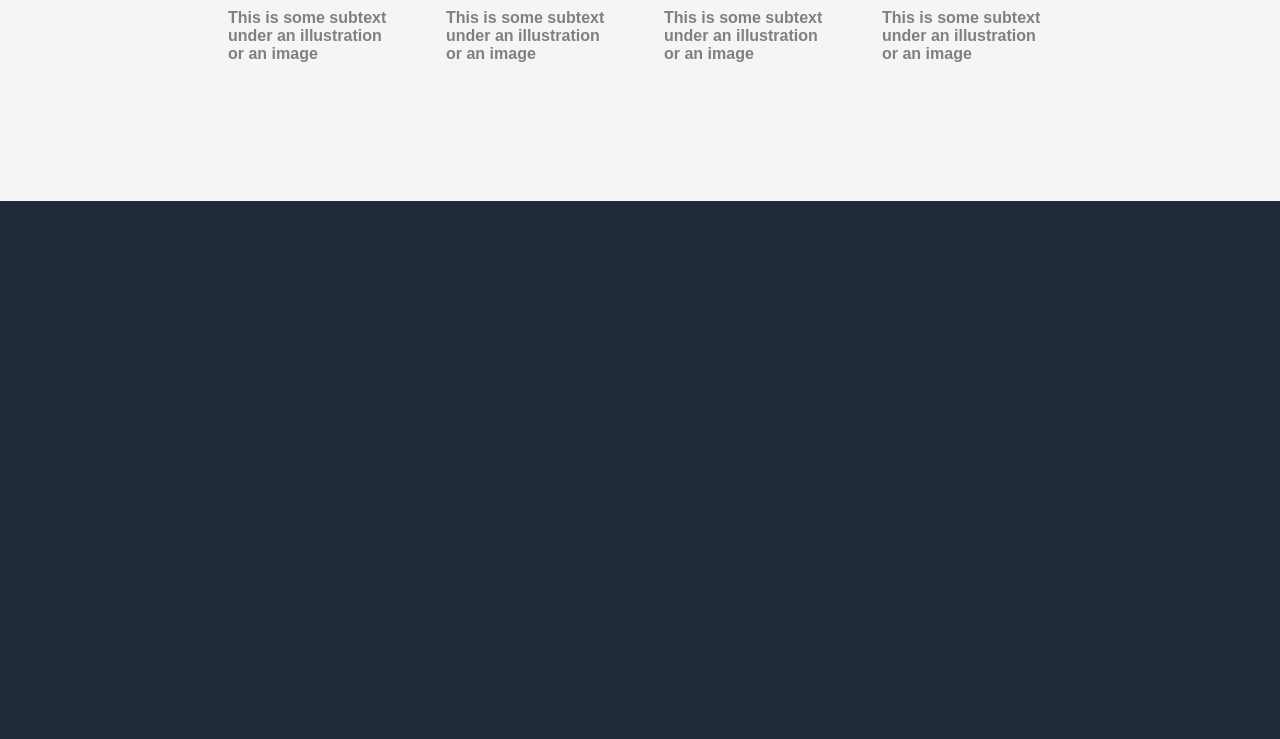
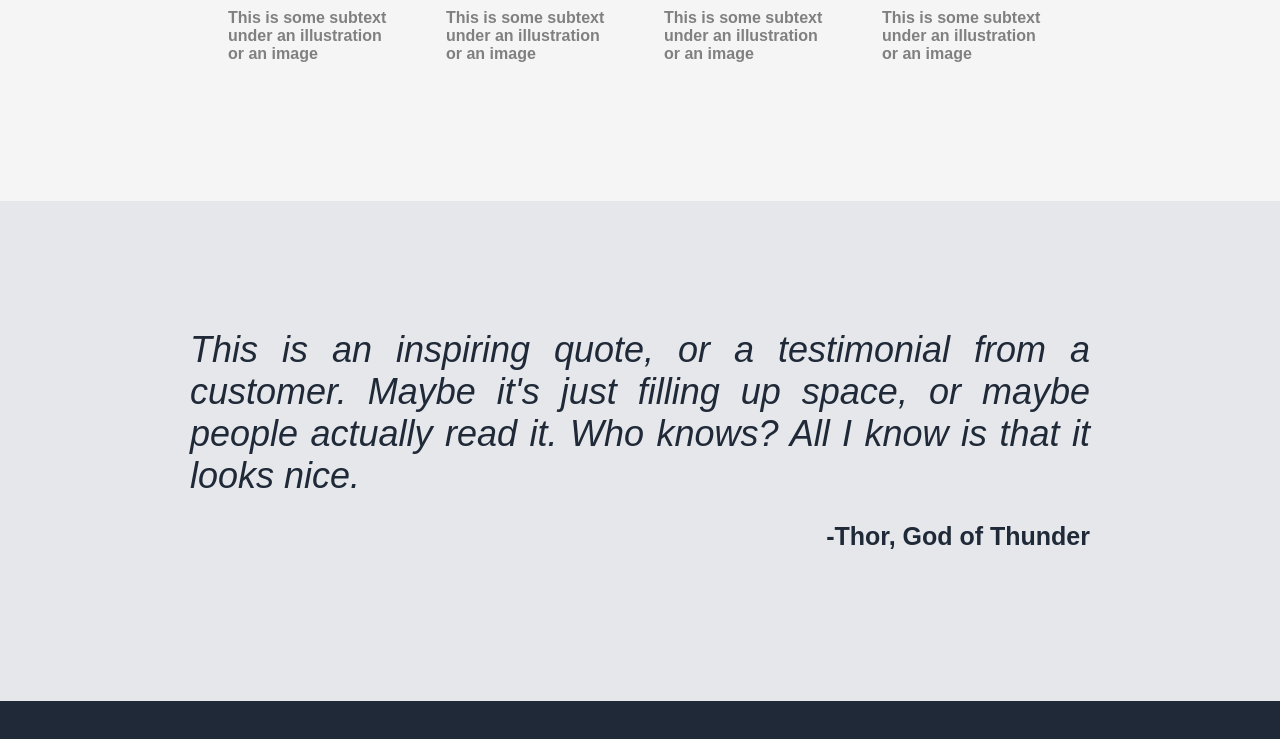
Before and after one commit to azeemraisdeen/Project-Landing-Page, a plain HTML site: page index.html in a window 1280 px wide. Shown: the part 977-1716 px from the top of the page. Before the commit the page ends 1178 px from the top, so only its background shows below. Drawn offline with Linux system fonts and the light colour scheme.

Commit message:
Completed container 3 (Quote)

```diff
--- a/index.html
+++ b/index.html
@@ -38,6 +38,12 @@
         </div>
     </div>
 
+    <div class="container container3">
+        <div class="quote">
+            <em>This is an inspiring quote, or a testimonial from a customer. Maybe it's just filling up space, or maybe people actually read it. Who knows? All I know is that it looks nice.</em>
+            <p class="author">-Thor, God of Thunder</p>
+        </div>
 
+    </div>
 </body>
 </html>
--- a/styles.css
+++ b/styles.css
@@ -131,3 +131,26 @@ h1 {
     height: 170px;
     width: 170px;
 }
+
+.container3{
+    background-color: #e5e7eb;
+    margin: 0;
+}
+
+.quote{
+    height: 500px;
+    width: 900px;
+    text-align: justify;
+    font-size: 36px;
+    color: #1F2937;
+    margin-left: auto;
+    margin-right: auto;
+    padding:10%;
+
+}
+
+.author{
+    text-align: right;
+    font-size: 25px;
+    font-weight: bold;
+}
```
